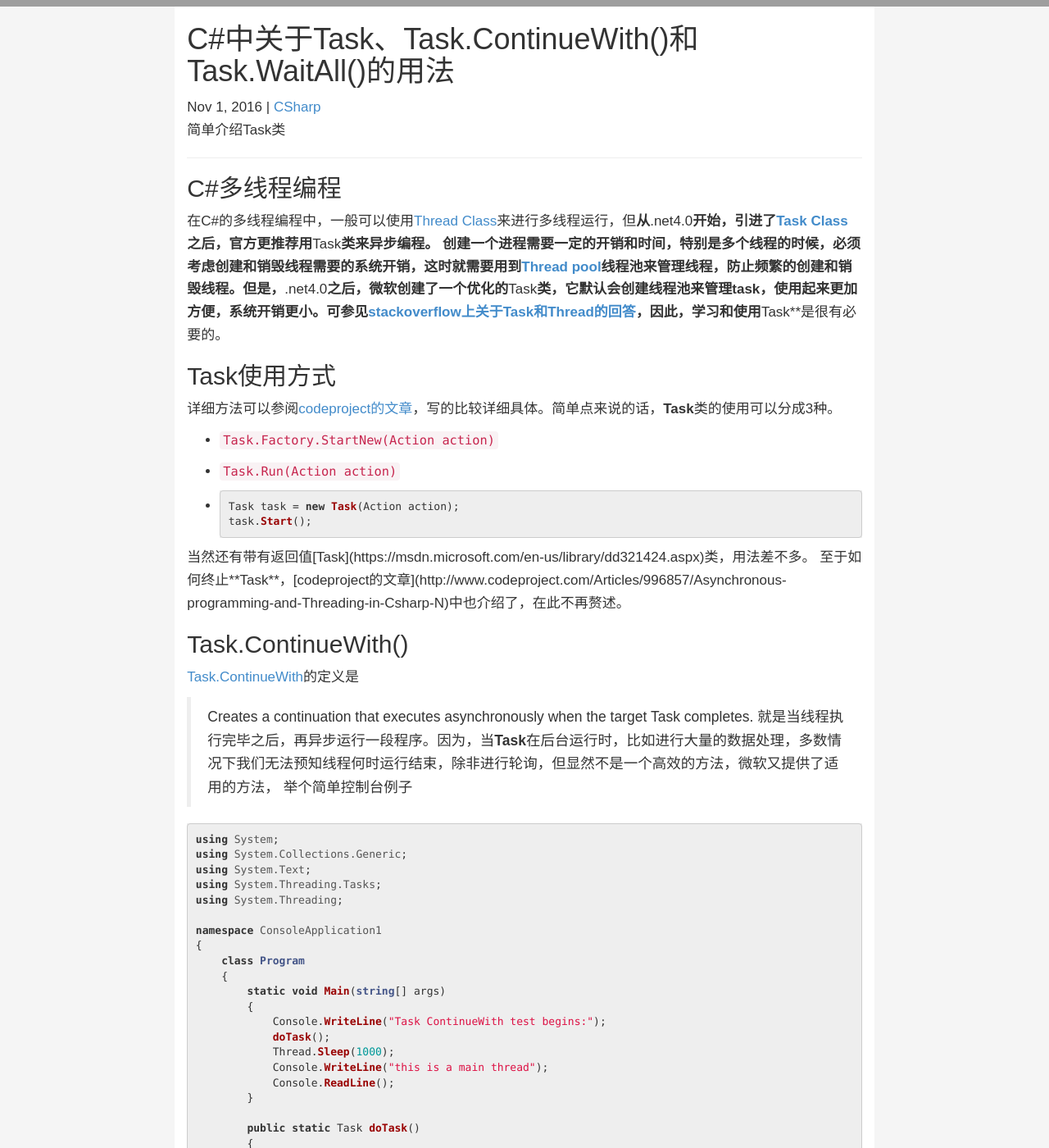
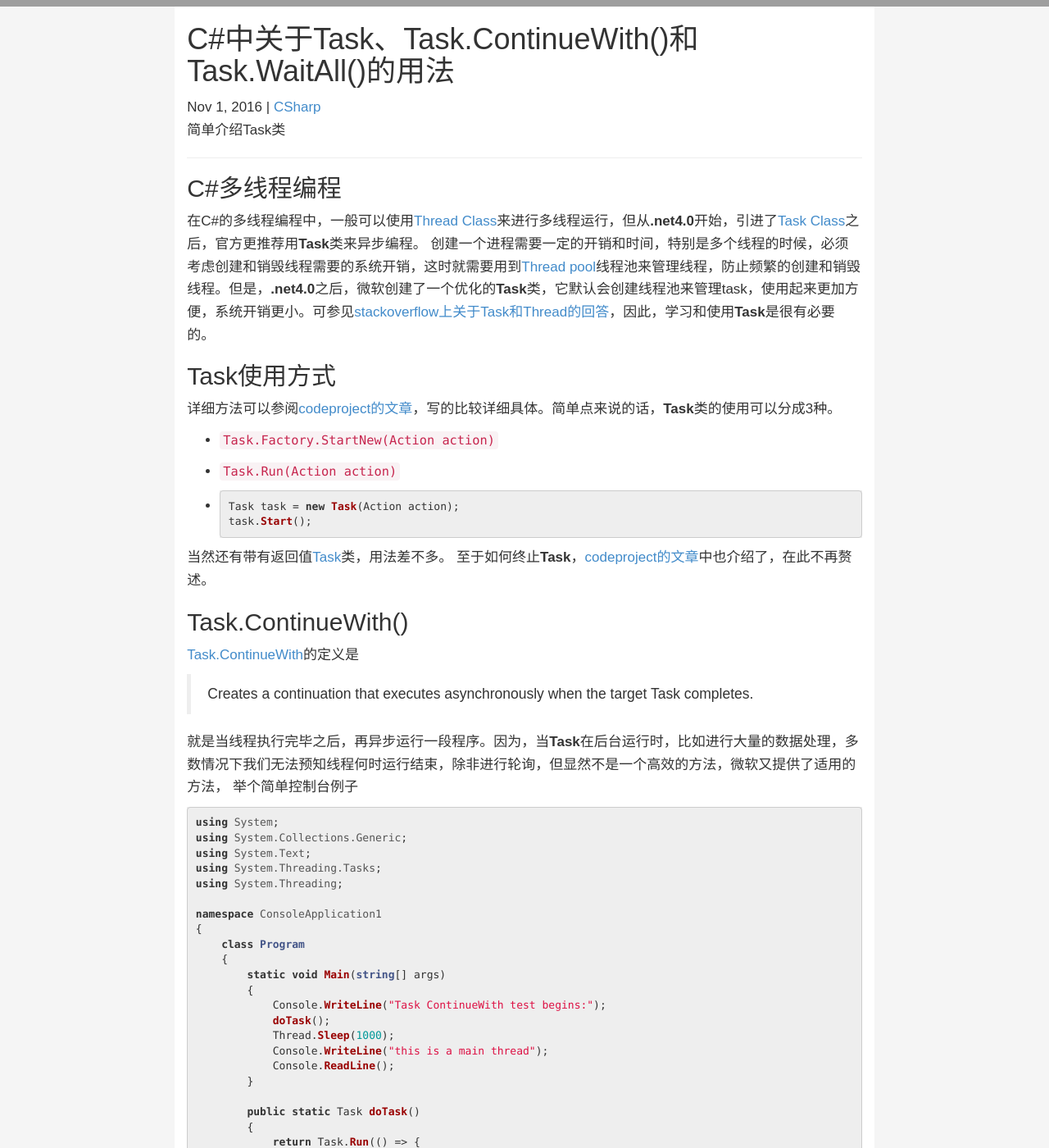
Before and after one commit to GeorgeCaoJ/blog, a Jekyll site: the page built from _posts/CSharp/2016-11-01-Task-ContinueWith.md, in a window 1280 px wide and 1400 px high, scrolled down 453 px. Shown: the whole window at 82% size. Built offline with Jekyll 4.4.1, drawn with Linux system fonts in a browser that asks for light colours.

Commit message:
fix a Task blog of CSharp

````diff
--- a/_posts/CSharp/2016-11-01-Task-ContinueWith.md
+++ b/_posts/CSharp/2016-11-01-Task-ContinueWith.md
@@ -8,7 +8,7 @@ description: 简单介绍Task类
 
 ## C#多线程编程
 
-在C#的多线程编程中，一般可以使用[Thread Class](https://msdn.microsoft.com/en-us/library/system.threading.thread.aspx)来进行多线程运行，但**从**.net4.0**开始，引进了[Task Class](https://msdn.microsoft.com/en-us/library/system.threading.tasks.task.aspx)之后，官方更推荐用**Task**类来异步编程。
+在C#的多线程编程中，一般可以使用[Thread Class](https://msdn.microsoft.com/en-us/library/system.threading.thread.aspx)来进行多线程运行，但从**.net4.0**开始，引进了[Task Class](https://msdn.microsoft.com/en-us/library/system.threading.tasks.task.aspx)之后，官方更推荐用**Task**类来异步编程。
 创建一个进程需要一定的开销和时间，特别是多个线程的时候，必须考虑创建和销毁线程需要的系统开销，这时就需要用到[Thread pool](https://msdn.microsoft.com/en-us/library/0ka9477y.aspx)线程池来管理线程，防止频繁的创建和销毁线程。但是，**.net4.0**之后，微软创建了一个优化的**Task**类，它默认会创建线程池来管理task，使用起来更加方便，系统开销更小。可参见[stackoverflow上关于Task和Thread的回答](http://stackoverflow.com/questions/4130194/what-is-the-difference-between-task-and-thread)，因此，学习和使用**Task**是很有必要的。
 
 ## Task使用方式
@@ -24,13 +24,15 @@ Task task = new Task(Action action);
 task.Start();
 ```
 
-当然还有带有返回值[Task<T>](https://msdn.microsoft.com/en-us/library/dd321424.aspx)类，用法差不多。
+当然还有带有返回值[Task](https://msdn.microsoft.com/en-us/library/dd321424.aspx)类，用法差不多。
 至于如何终止**Task**，[codeproject的文章](http://www.codeproject.com/Articles/996857/Asynchronous-programming-and-Threading-in-Csharp-N)中也介绍了，在此不再赘述。
 
 ## Task.ContinueWith()
 
 [Task.ContinueWith](https://msdn.microsoft.com/en-us/library/dd270696.aspx)的定义是
+
 > Creates a continuation that executes asynchronously when the target Task completes.
+
 就是当线程执行完毕之后，再异步运行一段程序。因为，当**Task**在后台运行时，比如进行大量的数据处理，多数情况下我们无法预知线程何时运行结束，除非进行轮询，但显然不是一个高效的方法，微软又提供了适用的方法，
 举个简单控制台例子
 
@@ -134,6 +136,6 @@ namespace ConsoleApplication1
 ```
 
 创建了5个子线程，同时运行，运行结果是
-[Task.WaitAll]({{site.baseurl}}/img/CSharp/Task.WaitAll.jpg)
+![Task.WaitAll]({{site.baseurl}}/img/CSharp/Task.WaitAll.jpg)
 
  **Task.WaitAll**是等待所有的**Task**运行结束，但是会阻塞当前线程，如果是在**WinForm**编程的话，为了防止UI主线程被阻塞，应该创建一个子线程来等待。
````
